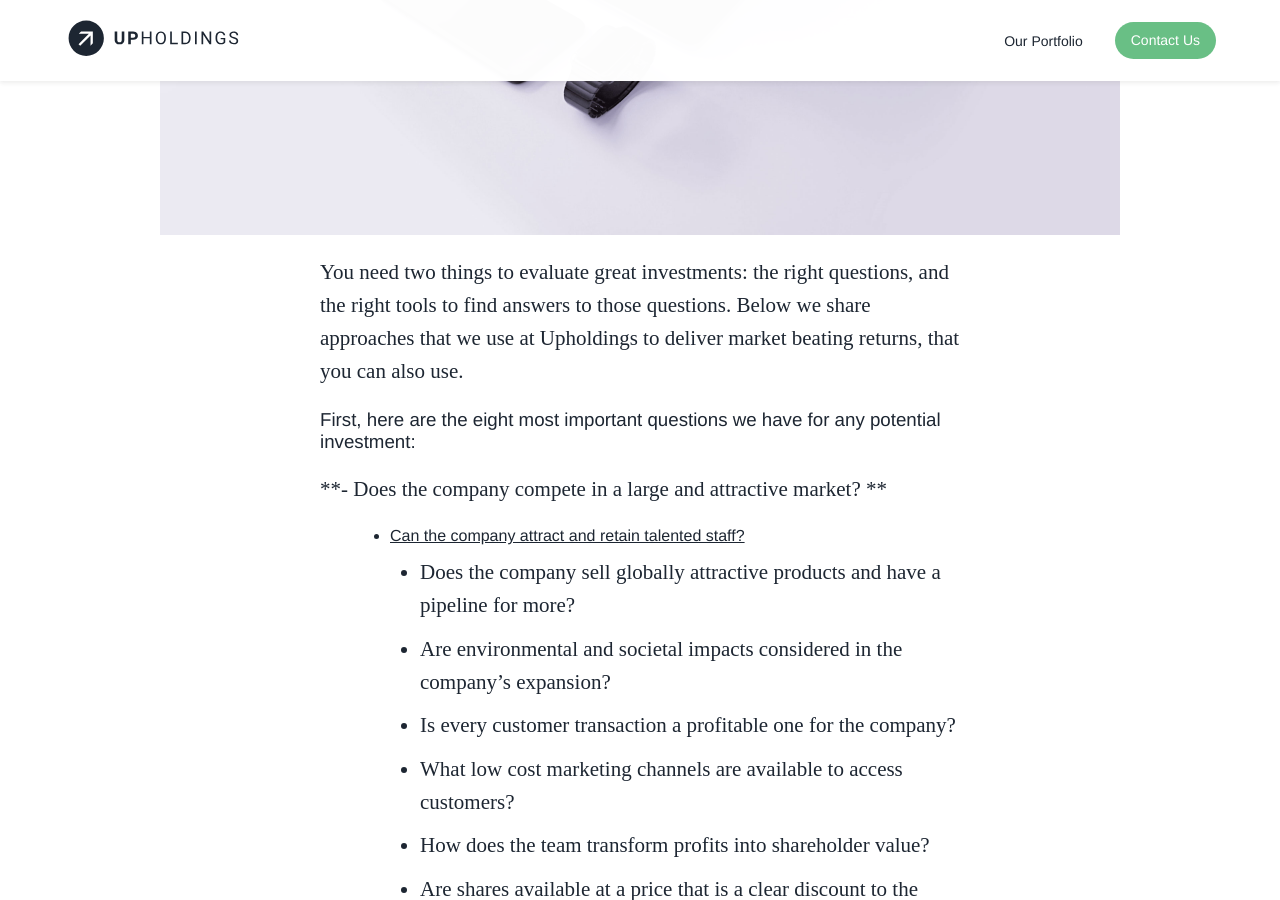
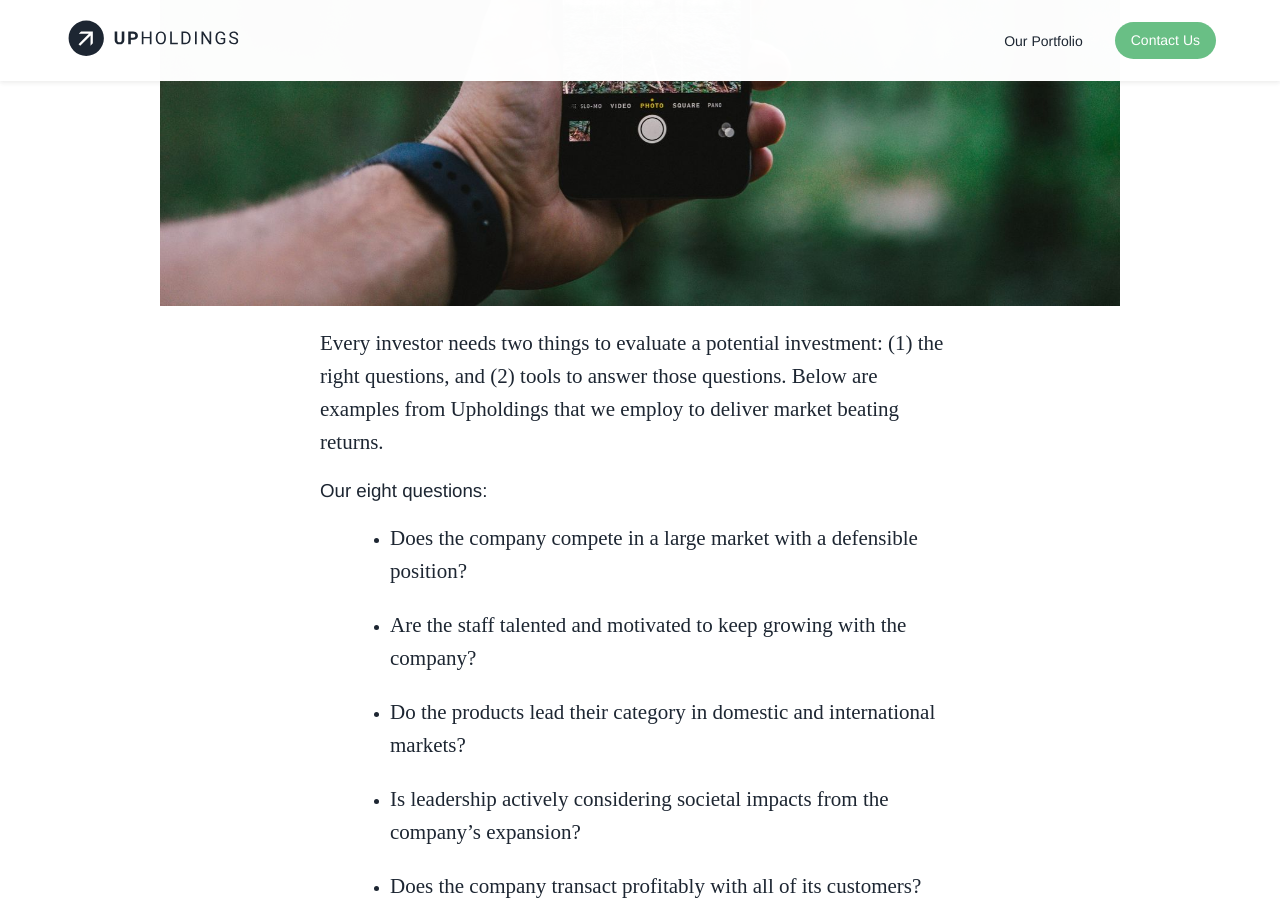
Before and after one commit to willanderson/Upholdings, a Jekyll site: the page built from _posts/2020-01-13-finding-the-next-apple.markdown, in a window 1280 px wide and 900 px high, scrolled down 809 px. Built offline with Jekyll 4.4.1, drawn with Linux system fonts in a browser that asks for light colours; nearby versions of some CDN libraries; some web fonts are replaced; comment, search, counter and statistics services are not loaded; some of the changed text lies outside the part shown.

Commit message:
Updated Finding The Next Apple and 1 other file

```diff
--- a/_posts/2020-01-13-finding-the-next-apple.markdown
+++ b/_posts/2020-01-13-finding-the-next-apple.markdown
@@ -1,38 +1,54 @@
 ---
-title: Finding the Next Apple
+title: Finding the Next Apple - From Home!
 date: 2020-01-13 21:46:00 Z
 categories:
 - Insights
-summary: Apple has generated X% of the S&P 500’s return over the last decade. Online
-  tools have made it easier than ever to find the best companies to invest in. Here
-  are tools to identify the next multi-decade winner.
-image: "/assets/apple.jpg"
-alt: A description of the image
+summary: A $1,000 investment in Apple 20 years ago is worth $87,000 today. Online
+  tools have made it easier than ever to help find the next multi-decade stock market
+  winner.
+image: "/uploads/more%20apple.jpeg"
+alt: Apple is the best growth investment
 layout: post
 ---
 
-You need two things to evaluate great investments: the right questions, and the right tools to find answers to those questions. Below we share approaches that we use at Upholdings to deliver market beating returns, that you can also use.
+Every investor needs two things to evaluate a potential investment: (1) the right questions, and (2) tools to answer those questions. Below are examples from Upholdings that we employ to deliver market beating returns.
 
-### First, here are the eight most important questions we have for any potential investment:
+### Our eight questions:
 
-**- Does the company compete in a large and attractive market?
-**
-1. [Can the company attract and retain talented staff?](http://www.upholdings.com)
-- Does the company sell globally attractive products and have a pipeline for more?
-- Are environmental and societal impacts considered in the company’s expansion?
-- Is every customer transaction a profitable one for the company?
-- What low cost marketing channels are available to access customers?
-- How does the team transform profits into shareholder value?
-- Are shares available at a price that is a clear discount to the company’s potential?
+1. Does the company compete in a large market with a defensible position?
 
-Alternative Data You Can Access From Home
+2. Are the staff talented and motivated to keep growing with the company?
 
-- LinkedIn tells you how quickly a company is growing its employee base and how senior of employees it is hiring
-- Former employees: send a message to someone’s that has been out of the company for 1+ years; most people enjoy talking about their careers
-- Apptopia: for free, they’ll tell you how many ratings by # of stars an app is getting each month on Android or Apple — the growth in review counts provide a great measure of the apps popularity and growth
-- Google Sheet: build a basic financial projection — what numbers do you think the company will do? Insiders and analysts fail to accurately forecast their own business all the time, so go ahead and take a shot!
-- Alerts: setup an alert to receive a daily digest on all the news that’s coming out on the company.
+3. Do the products lead their category in domestic and international markets?
+
+4. Is leadership actively considering societal impacts from the company’s expansion?
+
+5. Does the company transact profitably with all of its customers?
+
+6. What low cost marketing channels are available to access new customers?
+
+7. How does the team transform profits into shareholder value?
+
+8. Are shares available at a clear discount to the company’s potential?
+
+Company-released financial statements, annual reports, and management transcripts are an excellent place to start answering those questions. But to figure out if it's not just a good investment, but actually a great investment, we have to go a step further.
+
+### Alternative Data You Can Access From Home:
+
+* LinkedIn tells you how quickly a company is growing its employee base and how senior of employees it is hiring
+
+* Former employees: send a message to someone’s that has been out of the company for 1\+ years; most people enjoy talking about their careers
+
+* Apptopia: for free, they’ll tell you how many ratings by # of stars an app is getting each month on Android or Apple — the growth in review counts provide a great measure of the apps popularity and growth
+
+* Google Sheet: build a basic financial projection — what numbers do you think the company will do? Insiders and analysts fail to accurately forecast their own business all the time, so go ahead and take a shot!
+
+* Google Alerts: setup an alert to receive a daily digest on all the news that’s coming out on the company.
+
+There are additional tools if you're ready to really start spending money.
 
 It’s easier than ever to get to the right answers. The hard part is being patient and only buying additional shares when the market offers a price that just can’t be beat.
 
-To learn more about investing with us, visit upholdings.com.
+### About Upholdings
+
+Upholdings is built for the next generation of investors. We manage a concentrated portfolio of the best public and private growth companies profitably reshaping big industries. We combine data-driven tools with expert-led insights to find the best opportunities to grow your hard-earned savings.
```
Also changed, not shown: _posts/2020-01-20-more-apple.markdown (deleted, +0 -11 lines).
